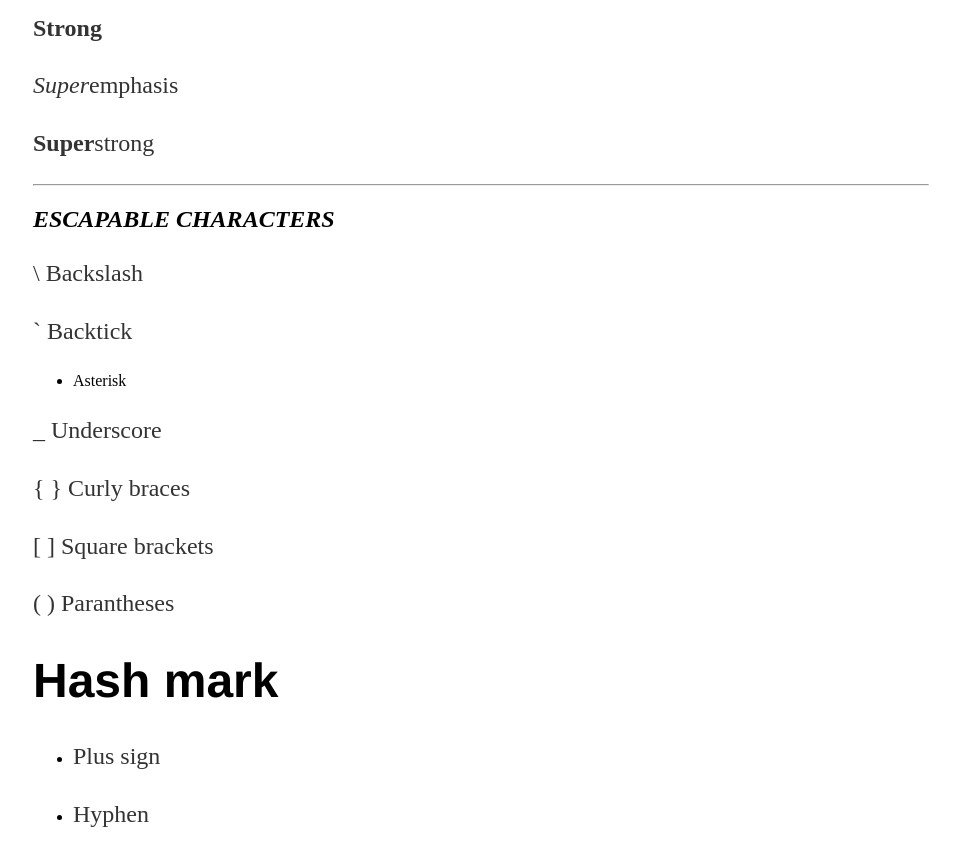
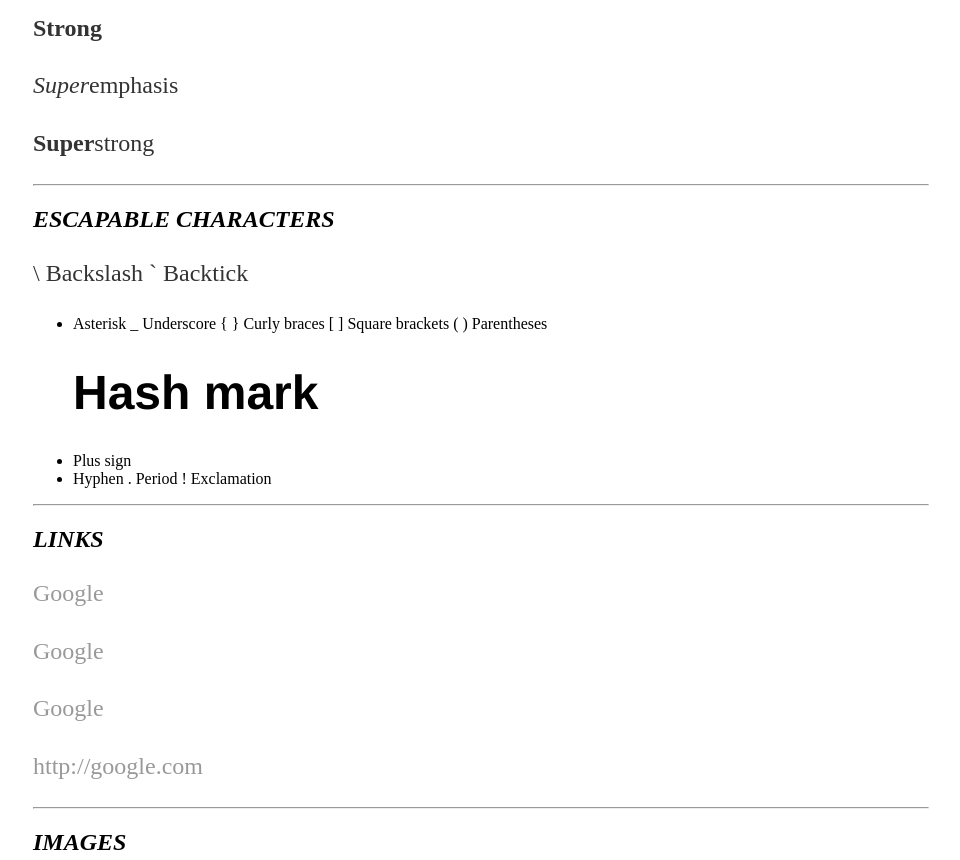
Before and after one commit to incsteph/incsteph.github.io, a Jekyll site: the page built from _posts/2016-10-07-here-i-test-all-the-markdowns.md, in a window 1280 px wide and 1400 px high, scrolled down 2994 px. Shown: the top 860 px of the window, without its empty margins (159-1119 px from the left). Built offline with Jekyll 4.4.1, drawn with Linux system fonts in a browser that asks for light colours; some of the changed text lies outside the part shown; grey boxes are pictures that could not be loaded.

Commit message:
spacings

```diff
--- a/_posts/2016-10-07-here-i-test-all-the-markdowns.md
+++ b/_posts/2016-10-07-here-i-test-all-the-markdowns.md
@@ -166,27 +170,16 @@ __Strong__
 ## <i>ESCAPABLE CHARACTERS</i>
 
 \ Backslash
-
 ` Backtick
-
 * Asterisk
-
 _ Underscore
-
 { } Curly braces
-
 [ ] Square brackets
-
-( ) Parantheses
-
+( ) Parentheses
 # Hash mark
-
 + Plus sign
-
 - Hyphen
-
 . Period
-
 ! Exclamation
 
 
```
Also changed, not shown: other parts of _posts/2016-10-07-here-i-test-all-the-markdowns.md (+4 -0 lines).
